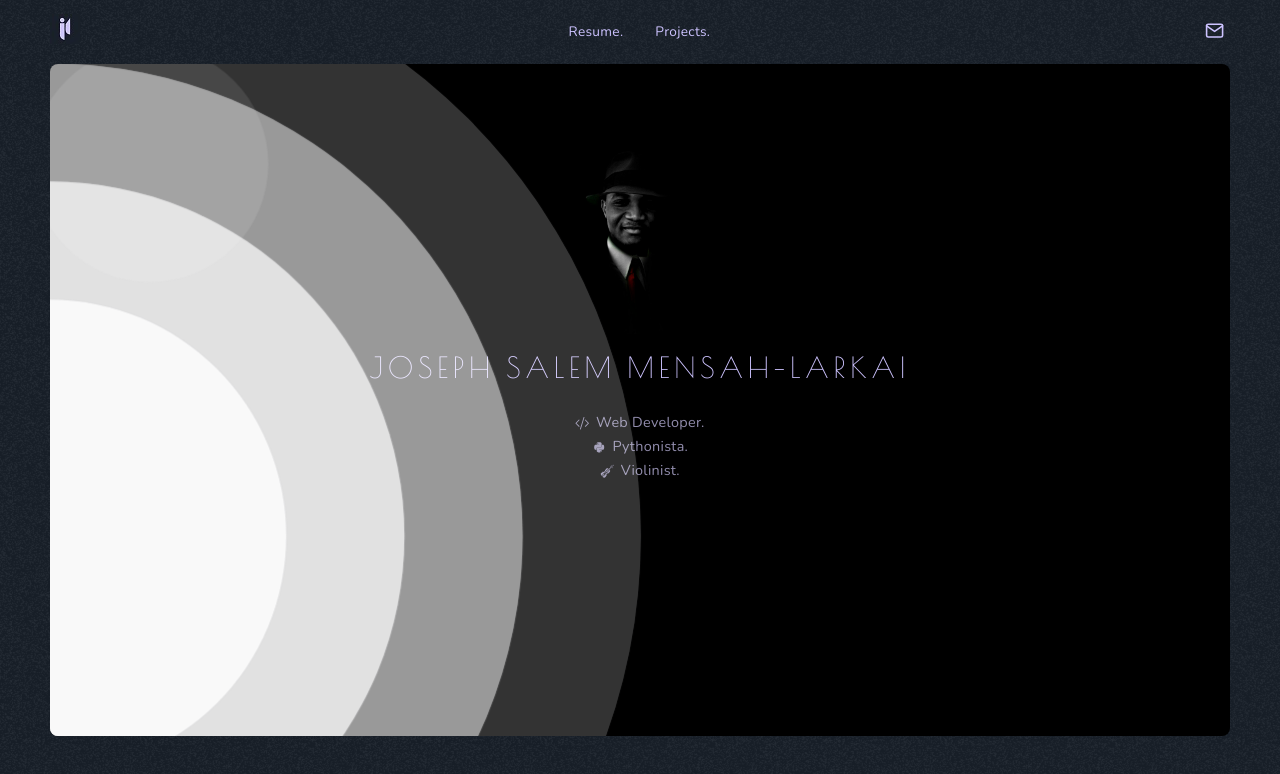
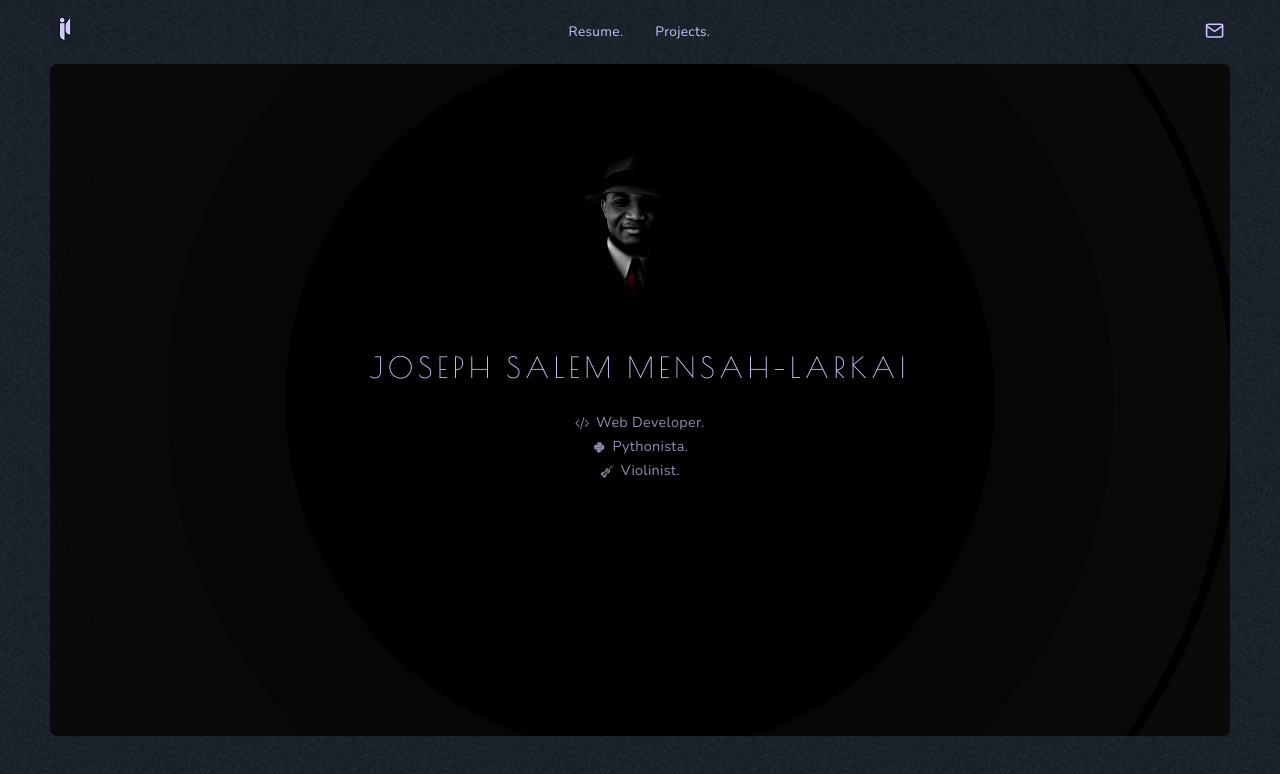
Before and after one commit to JoeSal777/joesal-portifolio, a React (Create React App) app: page / in a window 1280 px wide. Shown: the top 774 px of the page. Built offline with nearby package versions, Linux system fonts and the light colour scheme; a web font is replaced by a local one.

Commit message:
think animation on home is good

```diff
--- a/src/components/LandingPage.js
+++ b/src/components/LandingPage.js
@@ -14,12 +14,12 @@ class LandingPage extends Component {
 
             <div className="landingPage_main_area">
 
-                <div className="ripple-background">
-                    <div className="circle xxlarge shade1"/>
-                    <div className="circle xlarge shade2"/>
-                    <div className="circle large shade3"/>
-                    <div className="circle medium shade4"/>
-                    <div className="circle small shade5" />
+                <div className="ripplejkn-background">
+                    {/* <div className="xxlarge-circle shade5"/> */}
+                    {/* <div className="xlarge-circle shade4"/> */}
+                    <div className="large-circle shade3"/>
+                    <div className="medium-circle shade2"/>
+                    <div className="small-circle shade1" />
                 </div>
 
                 {/* featured image */}
--- a/src/styles/_rippleBackground.scss
+++ b/src/styles/_rippleBackground.scss
@@ -2,69 +2,57 @@ body{
     overflow: hidden !important;
   }
 
+  @mixin backgroundCircle{
+    position: absolute;
+    //z-index: -1;
+    border-radius: 50%;
+    animation: ripple 15s infinite;
+    border: 100px solid #202024;
+    box-shadow: 0px 0px 0px 0px #131313;
+    left: 0;
+    right: 0;
+    top: 0;
+    bottom: 0;
+    margin-left: auto;
+    margin-right: auto;
+    margin-top: auto;
+    margin-bottom: auto;
+    }
 
-  .circle{
-    position: absolute;
-    border-radius: 50%;
-    background: #ffffff;
-    animation: ripple 15s infinite;
-    box-shadow: 0px 0px 1px 0px #d2d2d6;
-    opacity: .1;
+  .small-circle{
+    @include backgroundCircle();
+    width: 800px;
+    height: 800px;
+    opacity: 0.2;
   }
 
-  .small{
-    width: 200px;
-    height: 200px;
-    //left: -100px;
-    //bottom: 100px;
+  .medium-circle{
+    @include backgroundCircle();
+    width: 1000px;
+    height: 1000px;
+    border: 100px solid #09090a;
   }
 
-  .medium{
-    width: 400px;
-    height: 400px;
-    left: -200px;
-    bottom: 0px;
+  .large-circle{
+    @include backgroundCircle();
+    width: 1200px;
+    height: 1200px;
+    border: 100px solid #0a0a0a;
   }
 
-  .large{
-    width: 600px;
-    height: 600px;
-    left: -300px;
-    bottom: -100px;
+  .xlarge-circle{
+    @include backgroundCircle();
+    width: 1400px;
+    height: 1400px;
+    // border: 200px solid
+  }
+  .xxlarge-circle{
+    @include backgroundCircle();
+    width: 1600px;
+    height: 1600px;
+    visibility: hidden !important;
   }
 
-  .xlarge{
-    width: 800px;
-    height: 800px;
-    left: -400px;
-    bottom: -200px;
-  }
-
-  .xxlarge{
-    width: 1000px;
-    height: 1000px;
-    left: -500px;
-    bottom: -300px;
-  }
-
-  .shade1{
-    opacity: 0.2;
-  }
-  .shade2{
-    opacity: 0.5;
-  }
-
-  .shade3{
-    opacity: 0.7;
-  }
-
-  .shade4{
-    opacity: 0.8;
-  }
-
-  .shade5{
-    //opacity: .9
-  }
 
   @keyframes ripple{
     0%{
```
